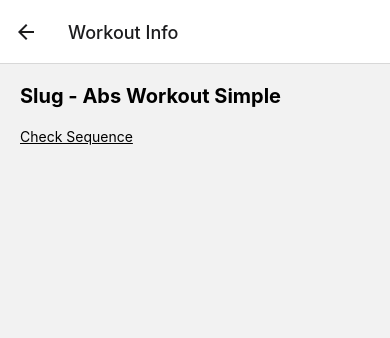
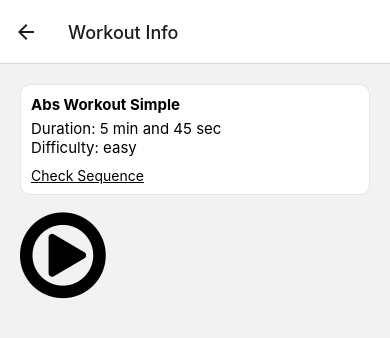
Before and after one commit to mariosknl/RN-workout-typescript, a React Native app: screen /Home in a window 390 px wide. Both pictures are taken after a click on the element 195 px from the left and 175 px from the top of the page. Shown: the top 338 px of the page. Built offline with nearby package versions, Linux system fonts and the light colour scheme.

Commit message:
finishing modal

```diff
--- a/components/WorkoutItem.tsx
+++ b/components/WorkoutItem.tsx
@@ -1,13 +1,22 @@
-import { StyleSheet, Text, View } from "react-native";
+import { StyleProp, StyleSheet, Text, View, ViewStyle } from "react-native";
 import { Workout } from "../types/data";
 import { formatSec } from "../utils/time";
 
-export default function WorkoutItem({ item }: { item: Workout }) {
+export default function WorkoutItem({
+  item,
+  children,
+  childStyles = {},
+}: {
+  item: Workout;
+  children?: React.ReactNode;
+  childStyles?: StyleProp<ViewStyle>;
+}) {
   return (
     <View style={styles.container}>
-      <Text style={styles.name}>{item.name}</Text>
-      <Text style={styles.duration}>Duration: {formatSec(item.duration)}</Text>
-      <Text style={styles.difficulty}>Difficulty: {item.difficulty}</Text>
+      <Text style={styles.name}>{item?.name}</Text>
+      <Text style={styles.duration}>Duration: {formatSec(item?.duration)}</Text>
+      <Text style={styles.difficulty}>Difficulty: {item?.difficulty}</Text>
+      {children && <View style={childStyles}>{children}</View>}
     </View>
   );
 }
--- a/screens/WorkoutDetailScreen.tsx
+++ b/screens/WorkoutDetailScreen.tsx
@@ -3,6 +3,7 @@ import { NativeStackHeaderProps } from "@react-navigation/native-stack";
 import { StyleSheet, Text, View } from "react-native";
 import { Modal } from "../components/styled/Modal";
 import { PressableText } from "../components/styled/PressableText";
+import WorkoutItem from "../components/WorkoutItem";
 import { useWorkoutBySlug } from "../hooks/useWorkoutBySlug";
 import { formatSec } from "../utils/time";
 
@@ -21,7 +22,7 @@ const WorkoutDetailScreen = ({ route }: Navigation) => {
 
   return (
     <View style={styles.container}>
-      <Text style={styles.header}>Slug - {workout?.name}</Text>
+      <WorkoutItem item={workout} childStyles={{ marginTop: 10 }}>
         <Modal
           activator={({ handleOpen }) => (
             <PressableText text="Check Sequence" onPress={handleOpen} />
@@ -41,6 +42,10 @@ const WorkoutDetailScreen = ({ route }: Navigation) => {
             ))}
           </View>
         </Modal>
+      </WorkoutItem>
+      <View>
+        <FontAwesome name="play-circle-o" size={100} />
+      </View>
     </View>
   );
 };
```
Lines whose indentation alone changed are shown as unchanged.
